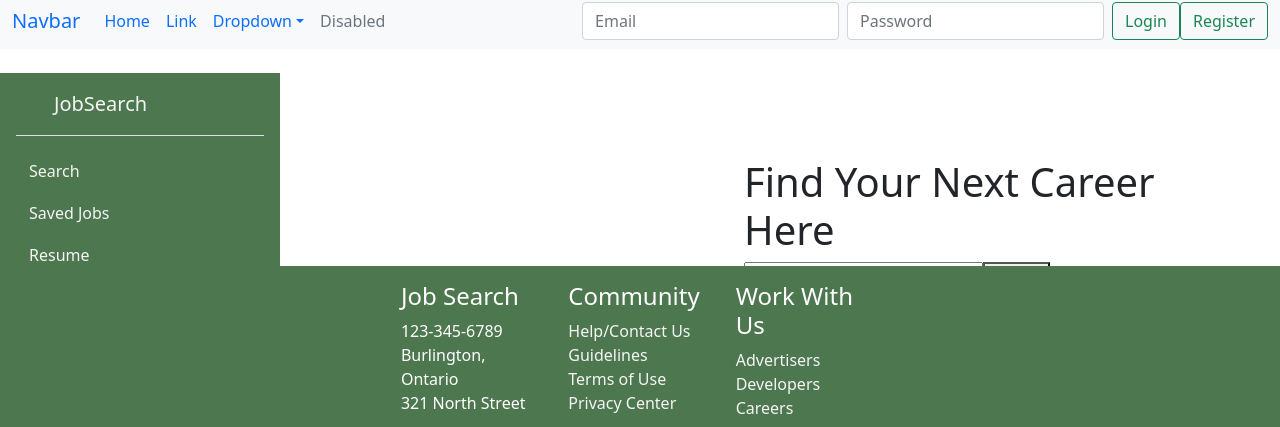
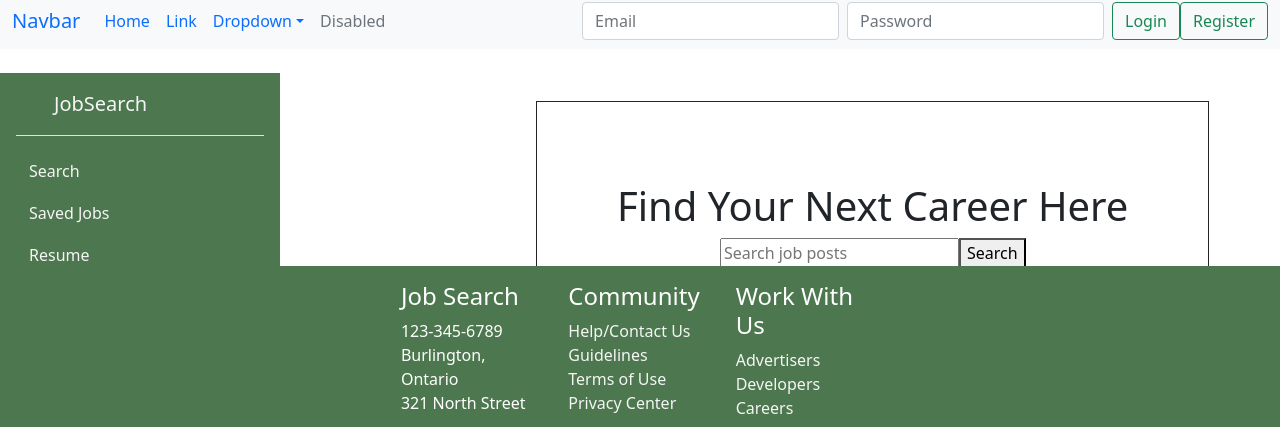
Before and after one commit to educastroa/JobDepot, a React (Create React App) app in the folder frontend/: page / in a window 1280 px wide. Shown: the part 307-734 px from the top of the page. Built offline with nearby package versions, Linux system fonts and the light colour scheme; the HTML template or start-up script is replaced by a standard one.

Commit message:
Create searchbar and add styling

```diff
--- a/frontend/src/App.css
+++ b/frontend/src/App.css
@@ -46,6 +46,6 @@
   display: flex;
   justify-content: center;
   align-items: center;
-  padding-left: 30%;
+  padding-left: 20%;
   ;
 }
--- a/frontend/src/components/Searchbar.css
+++ b/frontend/src/components/Searchbar.css
@@ -1,9 +1,10 @@
 .search-bar {
-  border: 5px;
+  border: 1px solid;
   padding: 80px;
   display: flex;
   flex-direction: column;
   justify-content: space-between;
+  align-items: center;
 
 }
 
```
